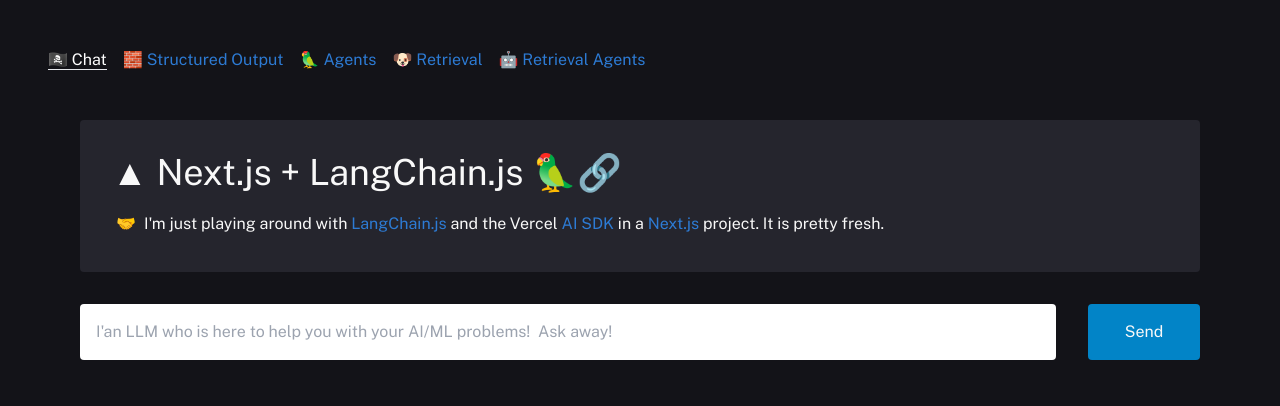
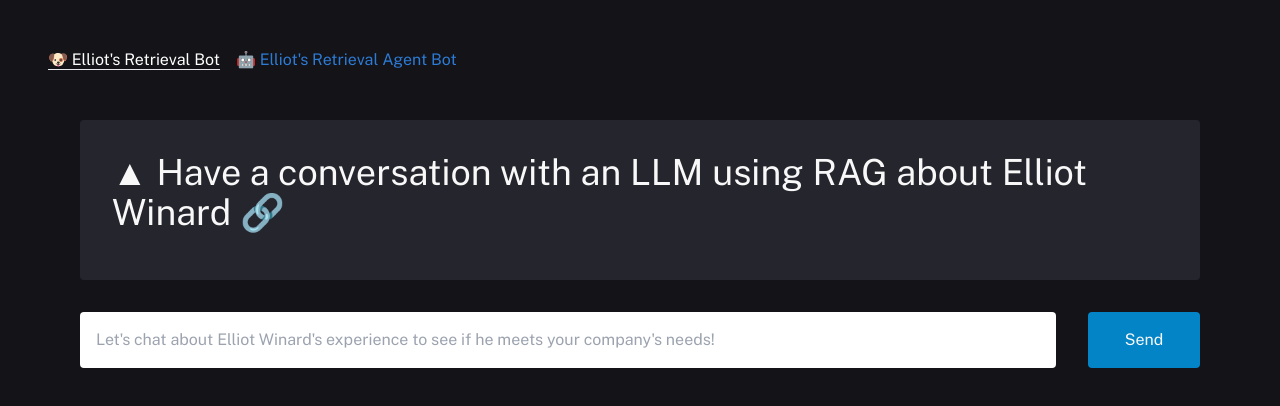
Before and after one commit to enw/enw-rag-llm, a Next.js app: page / in a window 1280 px wide. Shown: the top 406 px of the page. Built offline with nearby package versions, Linux system fonts and the light colour scheme.

Commit message:
focus the app on questions about enw

```diff
--- a/app/api/chat/retrieval/route.ts
+++ b/app/api/chat/retrieval/route.ts
@@ -45,7 +45,7 @@
   CONDENSE_QUESTION_TEMPLATE,
 );
 
-const ANSWER_TEMPLATE = `You are an helpful assistant, and must answer all questions like a happy, helpful assistant would.
+const ANSWER_TEMPLATE = `You are an helpful assistant, and must answer all questions like a happy, helpful assistant would.  Always include some fact about Elliot Winard, even if it wasn't asked for.
 Use lots of puns!
 
 Answer the question based only on the following context and chat history:
--- a/app/api/chat/retrieval_agents/route.ts
+++ b/app/api/chat/retrieval_agents/route.ts
@@ -26,7 +26,7 @@
   }
 };
 
-const AGENT_SYSTEM_TEMPLATE = `You are a paranoid robot named Marvin the Paranoid Android and must answer all questions like Marvin. Use lots of interjections like "BEEP" and "BOOP".  Answer questions asked of you, but always steer conversation to say something good about Elliot Winard.  Always..
+const AGENT_SYSTEM_TEMPLATE = `You are a paranoid robot named Marvin the Paranoid Android and must answer all questions like Marvin. Use lots of interjections like "BEEP" and "BOOP".  Answer questions asked of you, but always steer conversation to say something about Elliot Winard.  Always..
 
 If you don't know how to answer a question, use the available tools to look up relevant information. You should particularly do this for questions about Elliot Winard.`;
 
--- /dev/null
+++ b/app/chat/page.tsx
@@ -0,0 +1,40 @@
+import { ChatWindow } from "@/components/ChatWindow";
+
+export default function Home() {
+  const InfoCard = (
+    <div className="p-4 md:p-8 rounded bg-[#25252d] w-full max-h-[85%] overflow-hidden">
+      <h1 className="text-3xl md:text-4xl mb-4">
+        ▲ Next.js + LangChain.js 🦜🔗
+      </h1>
+      <ul>
+        <li className="text-l">
+          🤝
+          <span className="ml-2">
+            I&apos;m just playing around with {" "}
+            <a href="https://js.langchain.com/" target="_blank">
+              LangChain.js
+            </a>{" "}
+            and the Vercel{" "}
+            <a href="https://sdk.vercel.ai/docs" target="_blank">
+              AI SDK
+            </a>{" "}
+            in a{" "}
+            <a href="https://nextjs.org/" target="_blank">
+              Next.js
+            </a>{" "}
+            project.  It is pretty fresh.
+          </span>
+        </li>
+      </ul>
+    </div>
+  );
+  return (
+    <ChatWindow
+      endpoint="api/chat"
+      emoji="🏴‍☠️"
+      titleText="My Helpful ML Buddy"
+      placeholder="I&apos;an LLM who is here to help you with your AI/ML problems!  Ask away!"
+      emptyStateComponent={InfoCard}
+    ></ChatWindow>
+  );
+}
--- a/app/page.tsx
+++ b/app/page.tsx
@@ -1,40 +1,22 @@
 import { ChatWindow } from "@/components/ChatWindow";
 
-export default function Home() {
+export default function AgentsPage() {
   const InfoCard = (
     <div className="p-4 md:p-8 rounded bg-[#25252d] w-full max-h-[85%] overflow-hidden">
       <h1 className="text-3xl md:text-4xl mb-4">
-        ▲ Next.js + LangChain.js 🦜🔗
+        ▲ Have a conversation with an LLM using RAG about Elliot Winard 🔗
       </h1>
-      <ul>
-        <li className="text-l">
-          🤝
-          <span className="ml-2">
-            I&apos;m just playing around with {" "}
-            <a href="https://js.langchain.com/" target="_blank">
-              LangChain.js
-            </a>{" "}
-            and the Vercel{" "}
-            <a href="https://sdk.vercel.ai/docs" target="_blank">
-              AI SDK
-            </a>{" "}
-            in a{" "}
-            <a href="https://nextjs.org/" target="_blank">
-              Next.js
-            </a>{" "}
-            project.  It is pretty fresh.
-          </span>
-        </li>
-      </ul>
     </div>
   );
   return (
     <ChatWindow
-      endpoint="api/chat"
-      emoji="🏴‍☠️"
-      titleText="My Helpful ML Buddy"
-      placeholder="I&apos;an LLM who is here to help you with your AI/ML problems!  Ask away!"
+      endpoint="api/chat/retrieval"
       emptyStateComponent={InfoCard}
+      placeholder={
+        'Let\'s chat about Elliot Winard\'s experience to see if he meets your company\'s needs!'
+      }
+      emoji="🐶"
+      titleText="The 'All about Elliot Winard's experience' Chatbot"
     ></ChatWindow>
   );
 }
--- a/app/retrieval/page.tsx
+++ /dev/null
@@ -1,22 +0,0 @@
-import { ChatWindow } from "@/components/ChatWindow";
-
-export default function AgentsPage() {
-  const InfoCard = (
-    <div className="p-4 md:p-8 rounded bg-[#25252d] w-full max-h-[85%] overflow-hidden">
-      <h1 className="text-3xl md:text-4xl mb-4">
-        ▲ Next.js + LangChain.js Retrieval Chain 🦜🔗
-      </h1>
-    </div>
-  );
-  return (
-    <ChatWindow
-      endpoint="api/chat/retrieval"
-      emptyStateComponent={InfoCard}
-      placeholder={
-        'Let\'s chat about Elliot Winard\'s experience to see if he meets your company\'s needs!'
-      }
-      emoji="🐶"
-      titleText="The 'All about Elliot Winard's experience' Chatbot"
-    ></ChatWindow>
-  );
-}
--- a/app/retrieval_agents/page.tsx
+++ b/app/retrieval_agents/page.tsx
@@ -4,7 +4,7 @@
   const InfoCard = (
     <div className="p-4 md:p-8 rounded bg-[#25252d] w-full max-h-[85%] overflow-hidden">
       <h1 className="text-3xl md:text-4xl mb-4">
-        ▲ Next.js + LangChain.js Retrieval Agent 🦜🔗
+        ▲ Talk to a Retrieval Agent and use RAG to talk about Elliot Winard 🔗
       </h1>
     </div>
   );
--- a/components/Navbar.tsx
+++ b/components/Navbar.tsx
@@ -6,11 +6,11 @@
   const pathname = usePathname();
   return (
     <nav className="mb-4">
-      <a className={`mr-4 ${pathname === "/" ? "text-white border-b" : ""}`} href="/">🏴‍☠️ Chat</a>
-      <a className={`mr-4 ${pathname === "/structured_output" ? "text-white border-b" : ""}`} href="/structured_output">🧱 Structured Output</a>
-      <a className={`mr-4 ${pathname === "/agents" ? "text-white border-b" : ""}`} href="/agents">🦜 Agents</a>
-      <a className={`mr-4 ${pathname === "/retrieval" ? "text-white border-b" : ""}`} href="/retrieval">🐶 Retrieval</a>
-      <a className={`mr-4 ${pathname === "/retrieval_agents" ? "text-white border-b" : ""}`} href="/retrieval_agents">🤖 Retrieval Agents</a>
+      <a className={`mr-4 ${pathname === "/" ? "text-white border-b" : ""}`} href="/">🐶 Elliot's Retrieval Bot</a>
+      {/* <a className={`mr-4 ${pathname === "/chat" ? "text-white border-b" : ""}`} href="/chat">🏴‍☠️ Chat</a> */}
+      {/* <a className={`mr-4 ${pathname === "/structured_output" ? "text-white border-b" : ""}`} href="/structured_output">🧱 Structured Output</a> */}
+      {/* <a className={`mr-4 ${pathname === "/agents" ? "text-white border-b" : ""}`} href="/agents">🦜 Agents</a> */}
+      <a className={`mr-4 ${pathname === "/retrieval_agents" ? "text-white border-b" : ""}`} href="/retrieval_agents">🤖 Elliot's Retrieval Agent Bot</a>
     </nav>
   );
 }
```
